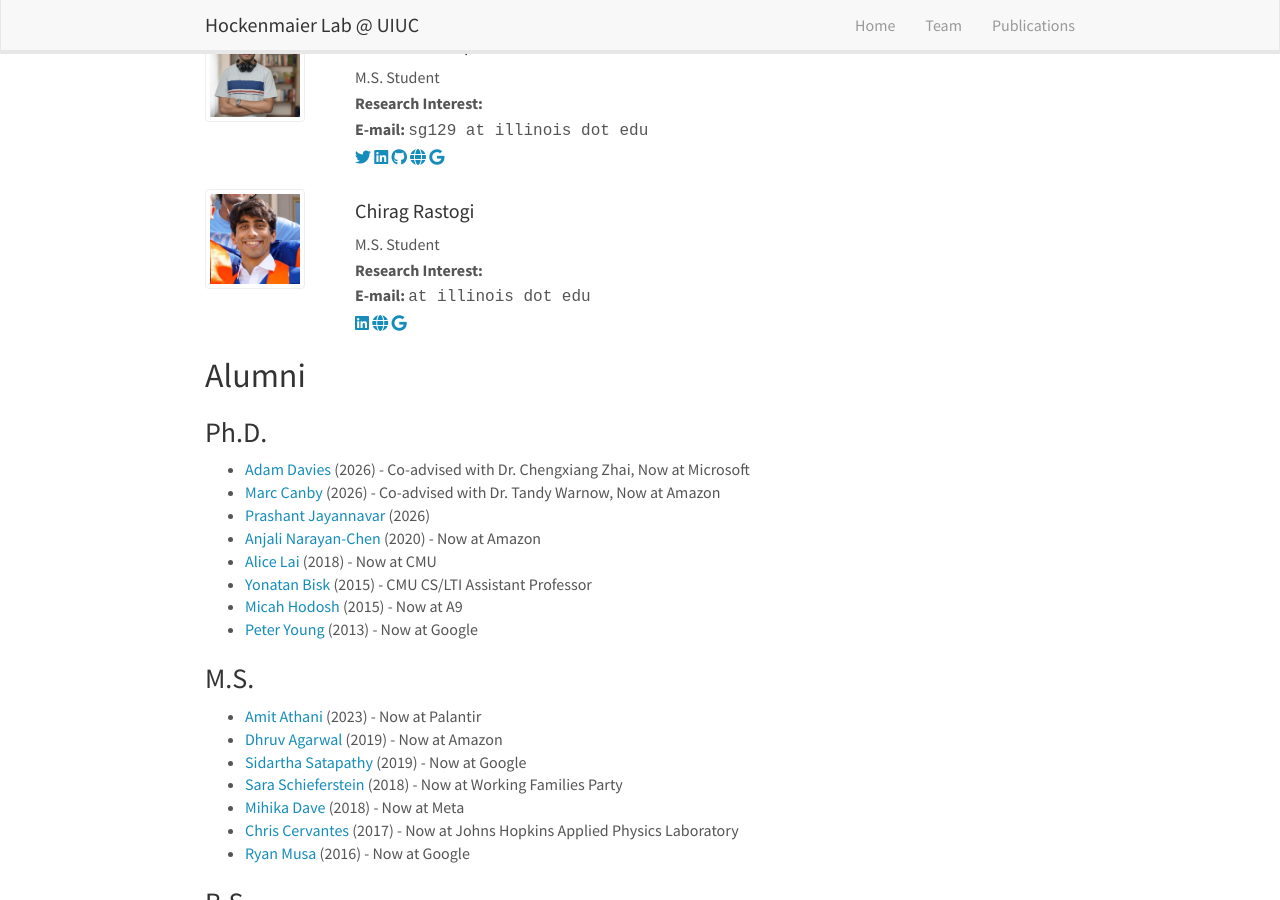
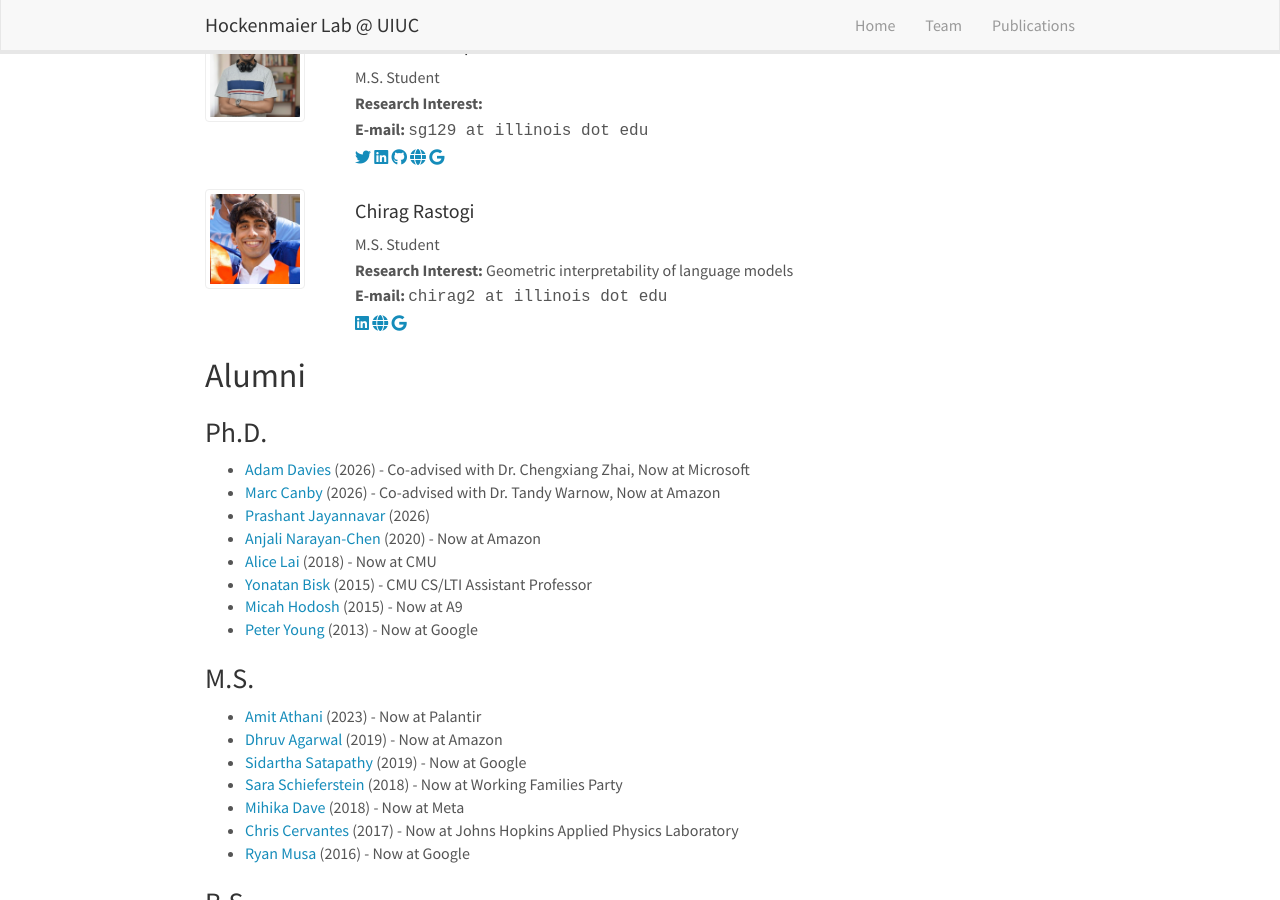
Before and after one commit to hmr-lab/hmr-lab.github.io, a Jekyll site: the page built from _pages/team/index.html, in a window 1280 px wide and 900 px high, scrolled down 1873 px. Built offline with Jekyll 4.4.1, drawn with Linux system fonts in a browser that asks for light colours; nearby versions of some CDN libraries.

```diff
--- a/_config.yml
+++ b/_config.yml
@@ -12,6 +12,9 @@ description: > # this means to ignore newlines until "baseurl:"
   Hockenmaier Lab @ University of Illinois at Urbana-Champaign, led by Dr. Julia Hockenmaier.
 baseurl: ""
 url: ""
+
+# Allow posts dated in the future (used to sort MS students below PhD students on /team/)
+future: true
 
 include:
   - .htaccess
--- a/_data/publications.yaml
+++ b/_data/publications.yaml
@@ -37,7 +37,7 @@
       given: Dilek
     - family: Hockenmaier
       given: Julia
-    link:
+    link: https://arxiv.org/abs/2606.05402
     issued:
       date-parts:
       - - 2026
--- a/_pages/team/_posts/2099-08-15-chirag-rastogi.md
+++ b/_pages/team/_posts/2099-08-15-chirag-rastogi.md
@@ -4,8 +4,8 @@ category: student
 title: Chirag Rastogi
 image: chirag_rastogi.png
 role: M.S. Student
-interest: ""
-netid:
+interest: "Geometric interpretability of language models"
+netid: chirag2
 social:
     # twitter:
     linkedin: https://www.linkedin.com/in/chiragrastogi01/
```
